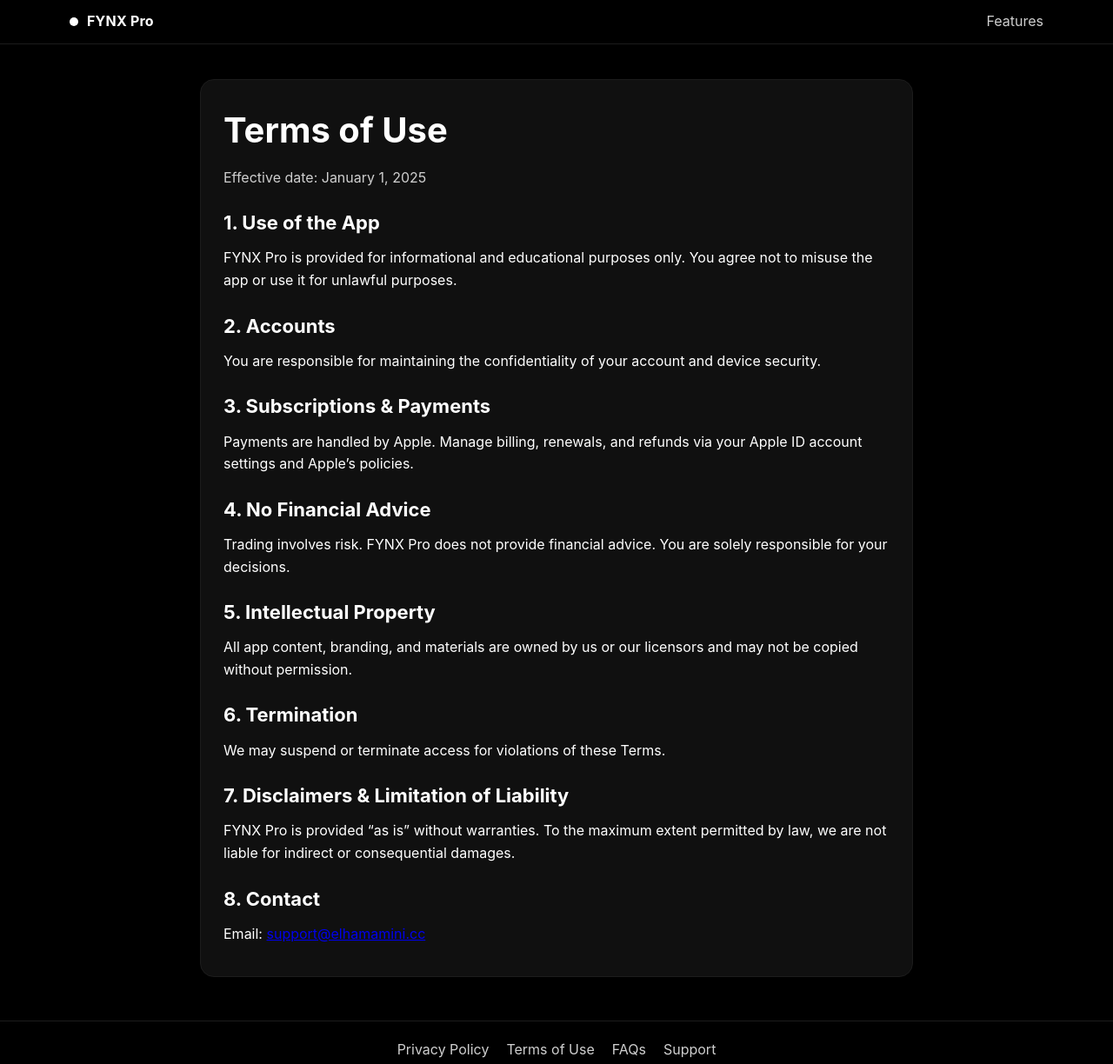
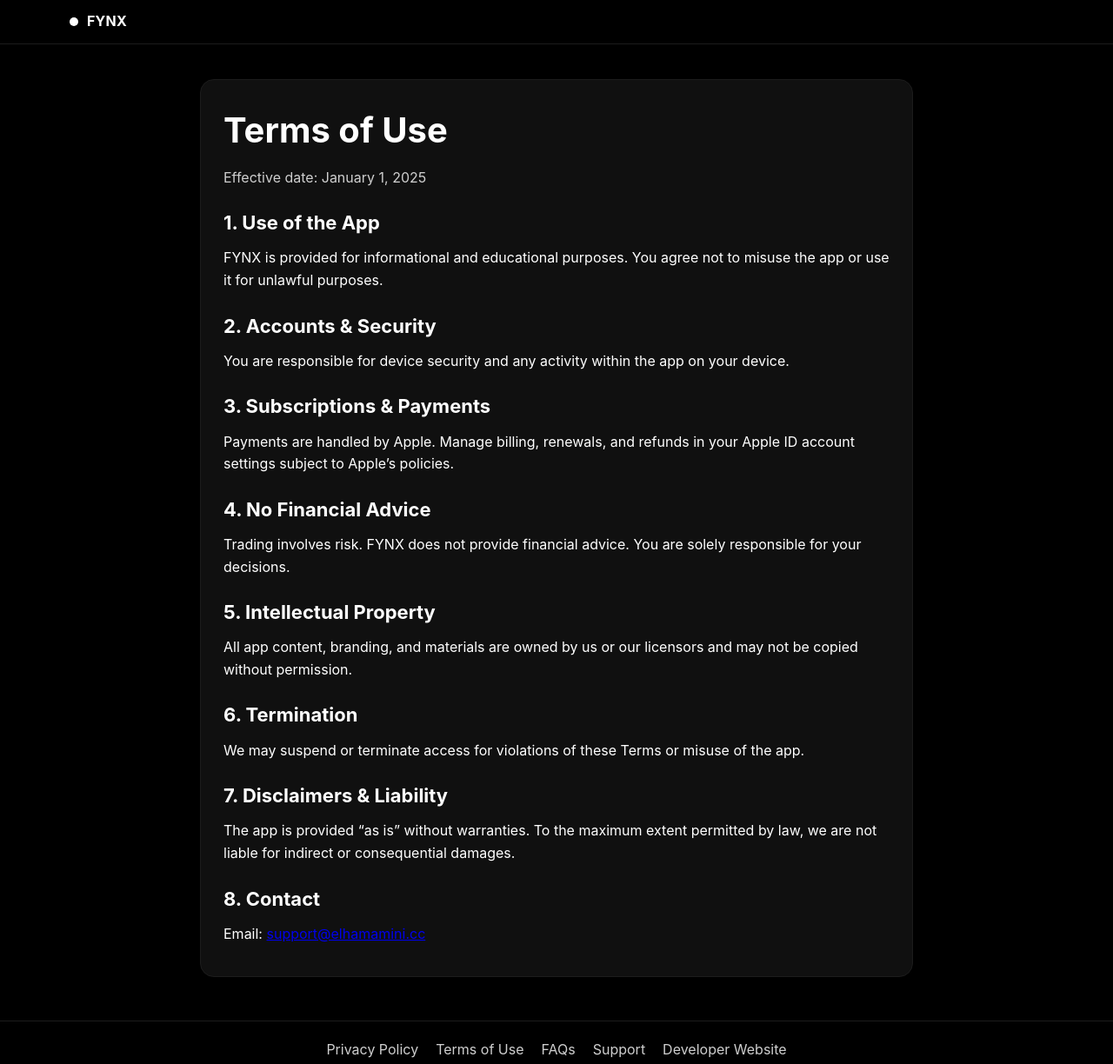
Before and after one commit to EA-LA/FYNX-Site, a plain HTML site: page terms.html in a window 1280 px wide. Shown: the whole page at 87% size. Drawn offline with Linux system fonts and the light colour scheme.

Commit message:
Update terms.html

```diff
--- a/terms.html
+++ b/terms.html
@@ -3,14 +3,13 @@
 <head>
   <meta charset="utf-8"/>
   <meta name="viewport" content="width=device-width,initial-scale=1"/>
-  <title>Terms of Use • FYNX Pro</title>
+  <title>Terms of Use • FYNX</title>
   <link rel="stylesheet" href="assets/styles.css"/>
-  <meta name="description" content="Terms of Use for FYNX Pro."/>
+  <meta name="description" content="Terms of Use for FYNX."/>
 </head>
 <body>
 <header class="header"><div class="container nav">
-    <a class="brand" href="/"><span class="dot"></span><span>FYNX Pro</span></a>
-    <div class="navlinks"><a href="index.html#features">Features</a></div>
+  <a class="brand" href="/"><span class="dot"></span><span>FYNX</span></a>
 </div></header>
 
 <main class="legal-wrap">
@@ -19,25 +18,25 @@
     <div class="meta">Effective date: January 1, 2025</div>
 
     <h2>1. Use of the App</h2>
-      <p>FYNX Pro is provided for informational and educational purposes only. You agree not to misuse the app or use it for unlawful purposes.</p>
+    <p>FYNX is provided for informational and educational purposes. You agree not to misuse the app or use it for unlawful purposes.</p>
 
-      <h2>2. Accounts</h2>
-      <p>You are responsible for maintaining the confidentiality of your account and device security.</p>
+    <h2>2. Accounts & Security</h2>
+    <p>You are responsible for device security and any activity within the app on your device.</p>
 
     <h2>3. Subscriptions & Payments</h2>
-      <p>Payments are handled by Apple. Manage billing, renewals, and refunds via your Apple ID account settings and Apple’s policies.</p>
+    <p>Payments are handled by Apple. Manage billing, renewals, and refunds in your Apple ID account settings subject to Apple’s policies.</p>
 
     <h2>4. No Financial Advice</h2>
-      <p>Trading involves risk. FYNX Pro does not provide financial advice. You are solely responsible for your decisions.</p>
+    <p>Trading involves risk. FYNX does not provide financial advice. You are solely responsible for your decisions.</p>
 
     <h2>5. Intellectual Property</h2>
     <p>All app content, branding, and materials are owned by us or our licensors and may not be copied without permission.</p>
 
     <h2>6. Termination</h2>
-      <p>We may suspend or terminate access for violations of these Terms.</p>
+    <p>We may suspend or terminate access for violations of these Terms or misuse of the app.</p>
 
-      <h2>7. Disclaimers & Limitation of Liability</h2>
-      <p>FYNX Pro is provided “as is” without warranties. To the maximum extent permitted by law, we are not liable for indirect or consequential damages.</p>
+    <h2>7. Disclaimers & Liability</h2>
+    <p>The app is provided “as is” without warranties. To the maximum extent permitted by law, we are not liable for indirect or consequential damages.</p>
 
     <h2>8. Contact</h2>
     <p>Email: <a href="mailto:support@elhamamini.cc">support@elhamamini.cc</a></p>
@@ -45,7 +44,11 @@
 </main>
 
 <footer class="footer"><div class="container links">
-    <a href="privacy.html">Privacy Policy</a><a href="terms.html">Terms of Use</a><a href="faqs.html">FAQs</a><a href="support.html">Support</a>
+  <a href="privacy.html">Privacy Policy</a>
+  <a href="terms.html">Terms of Use</a>
+  <a href="faqs.html">FAQs</a>
+  <a href="support.html">Support</a>
+  <a href="https://elhamamini.cc" target="_blank" rel="noopener">Developer Website</a>
 </div></footer>
 </body>
 </html>
```
Lines whose indentation alone changed are shown as unchanged.
